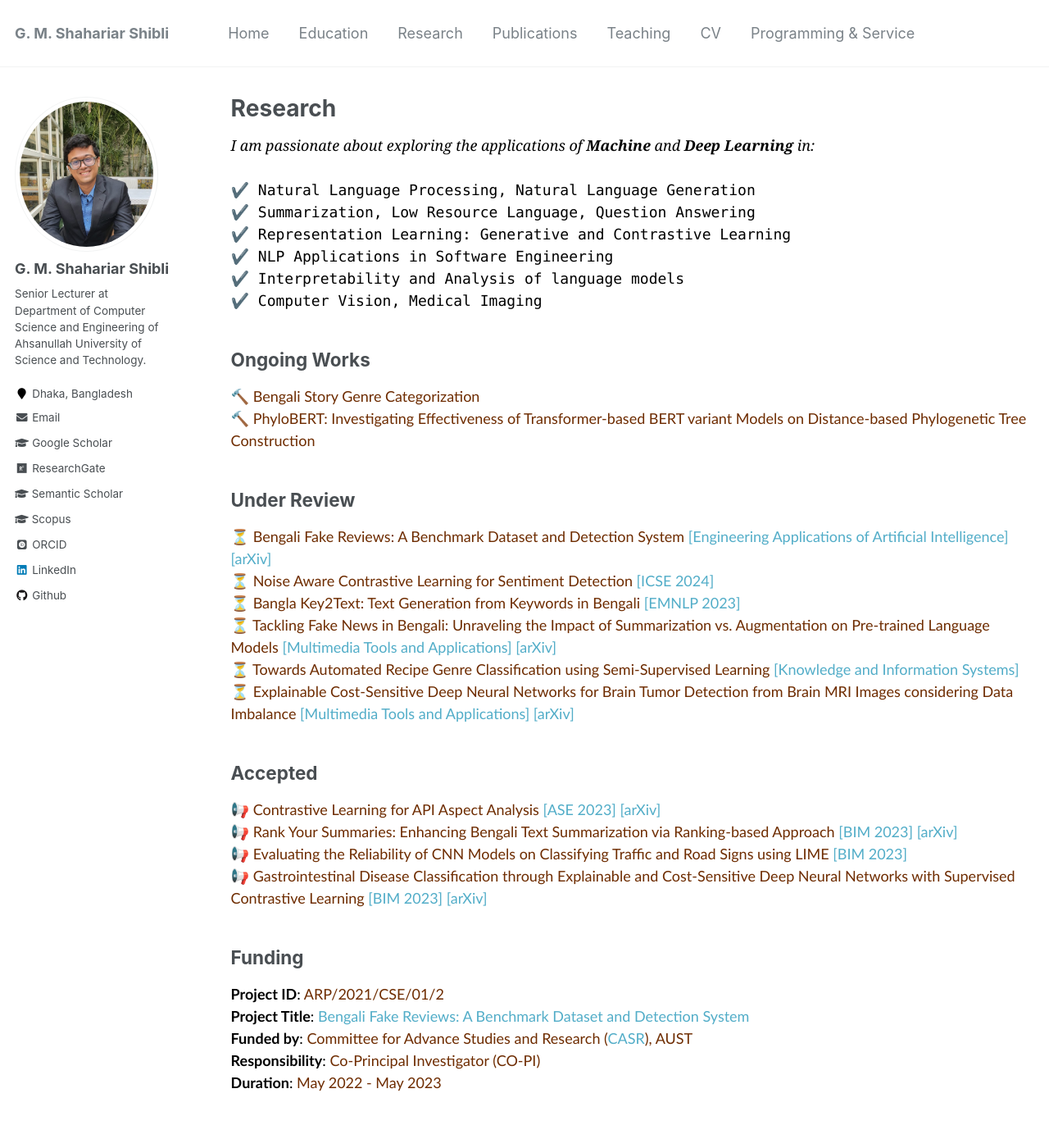
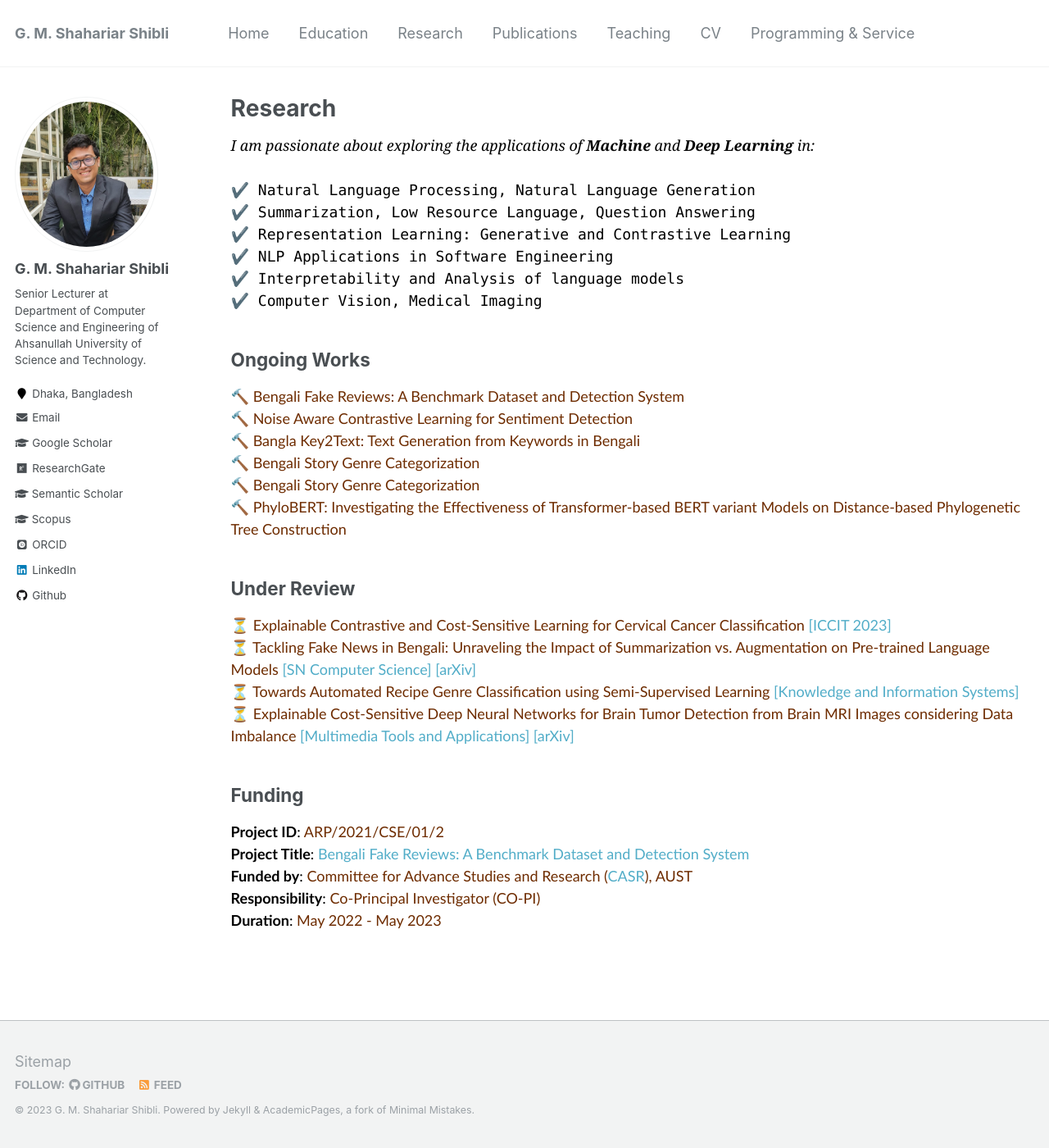
Before and after one commit to shahariar-shibli/shahariar-shibli.github.io, a Jekyll site: the page built from _pages/research.md, in a window 1280 px wide and 1400 px high. Shown: the whole window at 82% size. Built offline with Jekyll 4.4.1, drawn with Linux system fonts in a browser that asks for light colours; some web fonts are replaced.

Commit message:
Update research.md

```diff
--- a/_pages/research.md
+++ b/_pages/research.md
@@ -18,13 +18,12 @@ author_profile: true
 
 ## Ongoing Works
 <span style="font-family:Trebuchet MS;">
+🔨 <span style="color:#6E2C00">Bengali Fake Reviews: A Benchmark Dataset and Detection System</span><br/>
+🔨 <span style="color:#6E2C00">Noise Aware Contrastive Learning for Sentiment Detection</span><br/>
+🔨 <span style="color:#6E2C00">Bangla Key2Text: Text Generation from Keywords in Bengali</span><br/>
 🔨 <span style="color:#6E2C00">Bengali Story Genre Categorization</span><br/>
-<!---
-🔨 <span style="color:#6E2C00">Explainable AI for Medical Imaging: A Deep Learning Approach towards Classification of Cervical Cancer</span><br/>
-🔨 <span style="color:#6E2C00">Skin Cancer detection using Explainable AI and Deep Learning</span><br/>
-🔨 <span style="color:#6E2C00">An Explainable AI based Oral Squamous Cell Carcinoma Detection System from Histopathological Images using Deep Learning</span><br/>
---->
-🔨 <span style="color:#6E2C00">PhyloBERT: Investigating Effectiveness of Transformer-based BERT variant Models on Distance-based Phylogenetic Tree Construction</span>
+🔨 <span style="color:#6E2C00">Bengali Story Genre Categorization</span><br/>
+🔨 <span style="color:#6E2C00">PhyloBERT: Investigating the Effectiveness of Transformer-based BERT variant Models on Distance-based Phylogenetic Tree Construction</span>
 </span>
 
 <!---
@@ -36,21 +35,23 @@ author_profile: true
 
 ## Under Review
 <span style="font-family:Trebuchet MS;">
+<!--
 ⏳ <span style="color:#6E2C00">Bengali Fake Reviews: A Benchmark Dataset and Detection System</span> [[Engineering Applications of Artificial Intelligence]](https://www.sciencedirect.com/journal/engineering-applications-of-artificial-intelligence) [[arXiv]](https://arxiv.org/pdf/2308.01987.pdf)<br/>
 ⏳ <span style="color:#6E2C00">Noise Aware Contrastive Learning for Sentiment Detection</span> [[ICSE 2024]](https://conf.researchr.org/home/icse-2024)<br/>
 ⏳ <span style="color:#6E2C00">Bangla Key2Text: Text Generation from Keywords in Bengali</span> [[EMNLP 2023]](https://2023.emnlp.org/)<br/>
-⏳ <span style="color:#6E2C00">Tackling Fake News in Bengali: Unraveling the Impact of Summarization vs. Augmentation on Pre-trained Language Models</span> [[Multimedia Tools and Applications]](https://www.springer.com/journal/11042) [[arXiv]](https://arxiv.org/pdf/2307.06979.pdf)<br/>
+-->
+⏳ <span style="color:#6E2C00">Explainable Contrastive and Cost-Sensitive Learning for Cervical Cancer Classification</span> [[ICCIT 2023]](https://iccit.org.bd/2023/)<br/>
+⏳ <span style="color:#6E2C00">Tackling Fake News in Bengali: Unraveling the Impact of Summarization vs. Augmentation on Pre-trained Language Models</span> [[SN Computer Science]](https://www.springer.com/journal/42979/) [[arXiv]](https://arxiv.org/pdf/2307.06979.pdf)<br/>
 ⏳ <span style="color:#6E2C00">Towards Automated Recipe Genre Classification using Semi-Supervised Learning</span> [[Knowledge and Information Systems]](https://www.springer.com/journal/10115)<br/>
 ⏳ <span style="color:#6E2C00">Explainable Cost-Sensitive Deep Neural Networks for Brain Tumor Detection from Brain MRI Images considering Data Imbalance</span> [[Multimedia Tools and Applications]](https://www.springer.com/journal/11042) [[arXiv]](https://arxiv.org/pdf/2308.00608.pdf)
 </span>
 
+<!--
 ## Accepted
 <span style="font-family:Trebuchet MS;">
 📢 <span style="color:#6E2C00">Contrastive Learning for API Aspect Analysis</span> [[ASE 2023]](https://conf.researchr.org/track/ase-2023/ase-2023-papers) [[arXiv]](https://arxiv.org/pdf/2307.16878.pdf)<br/>
-📢 <span style="color:#6E2C00">Rank Your Summaries: Enhancing Bengali Text Summarization via Ranking-based Approach</span> [[BIM 2023]](https://confbim.com/) [[arXiv]](https://arxiv.org/pdf/2307.07392.pdf) <br/>
-📢 <span style="color:#6E2C00">Evaluating the Reliability of CNN Models on Classifying Traffic and Road Signs using LIME</span> [[BIM 2023]](https://confbim.com/)<br/>
-📢 <span style="color:#6E2C00">Gastrointestinal Disease Classification through Explainable and Cost-Sensitive Deep Neural Networks with Supervised Contrastive Learning</span> [[BIM 2023]](https://confbim.com/) [[arXiv]](https://arxiv.org/pdf/2307.07603.pdf)
 </span>
+-->
 
 ## Funding
 <span style="font-family:Trebuchet MS; color:black;">
```
